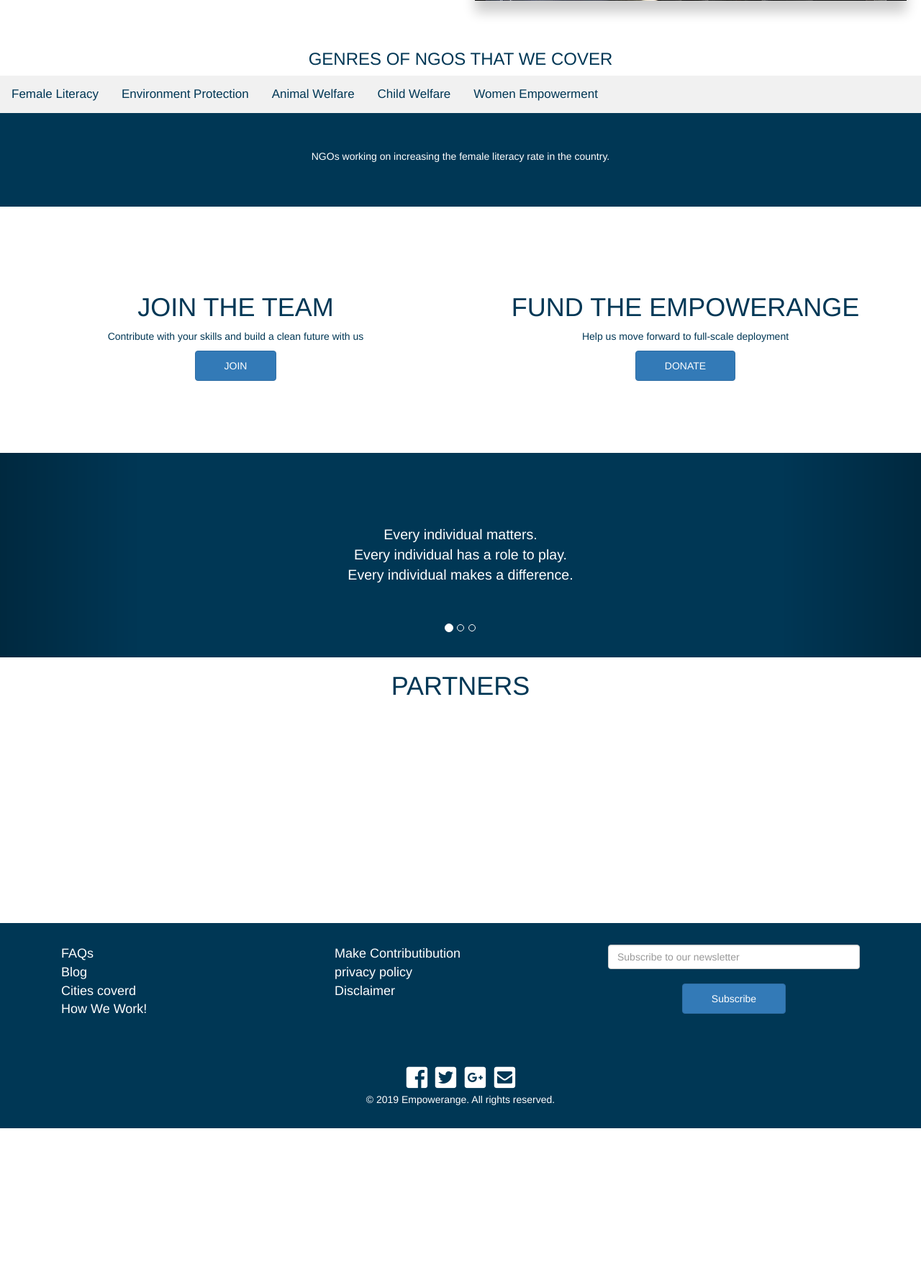
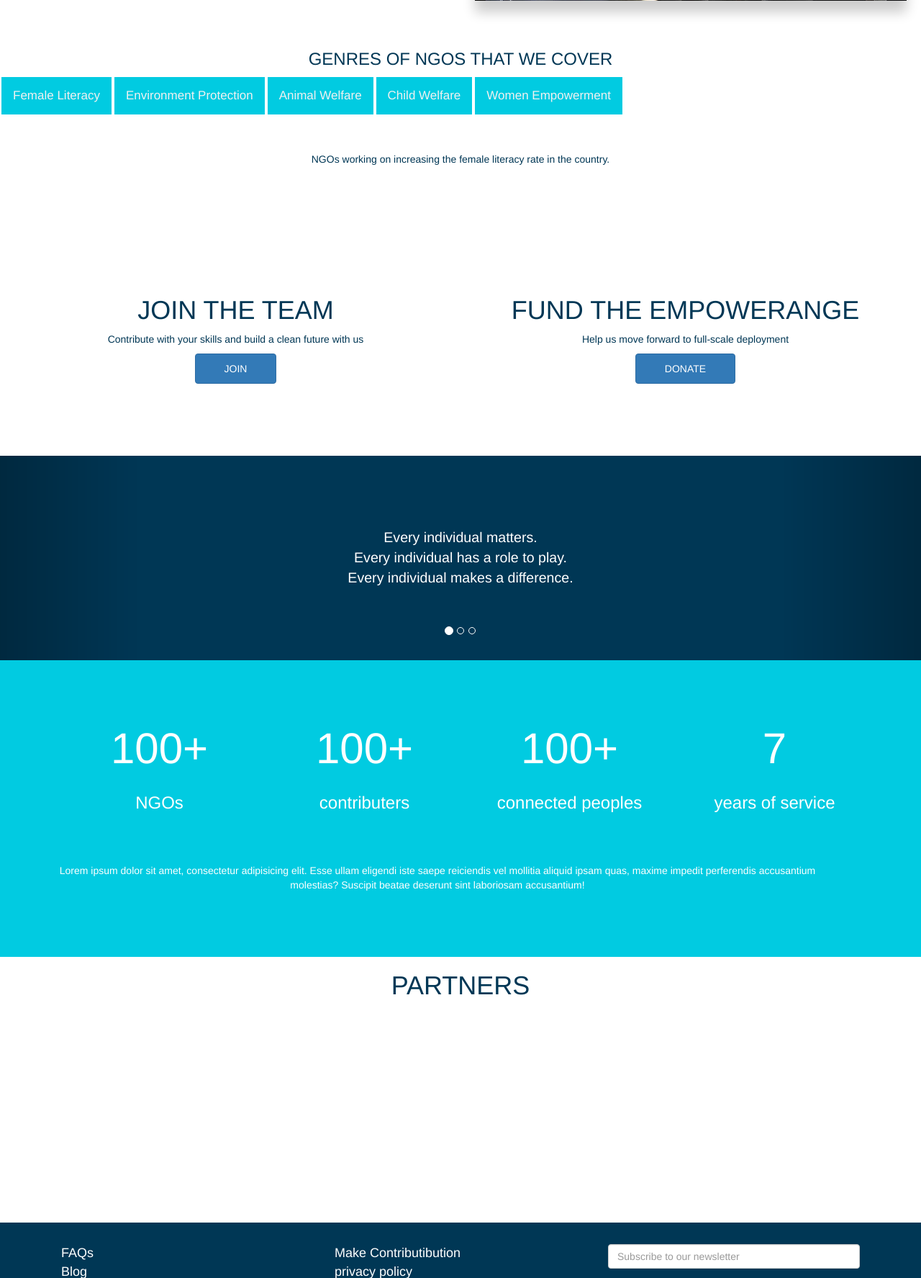
Before and after one commit to empowerange/empowerange.github.io, a PHP site: page /index/index.html in a window 1280 px wide. Shown: the part 1355-3130 px from the top of the page at 72% size. Before the commit the page ends 2922 px from the top, so only its background shows below. Run offline with PHP 8.4, Linux system fonts and the light colour scheme; some libraries are stand-ins or nearby versions; some web fonts are replaced.

Commit message:
tabs and stats added

```diff
--- a/index/index.html
+++ b/index/index.html
@@ -27,7 +27,7 @@
 
 
 </head>
-<body onload="openTab(event, 'id1')">
+<body onload="xD()">
 	<nav class="navbar navbar-fixed-top navbar-default   ">
 		<div class="">
 			<div class="navbar-header">
@@ -140,7 +140,7 @@
 
 	<h3 class="text-center">GENRES OF NGOS THAT WE COVER</h3>
 
-
+<center>
 <div class="tab">
   <button class="tablinks" onclick="openTab(event, 'id1')">Female Literacy</button>
   <button class="tablinks" onclick="openTab(event, 'id2')">Environment Protection</button>
@@ -148,6 +148,7 @@
   <button class="tablinks" onclick="openTab(event, 'id4')">Child Welfare</button>
   <button class="tablinks" onclick="openTab(event, 'id5')">Women Empowerment</button>
 </div>
+</center>
 <!-- tabs description  -->
 <div id="id1" class=" tabcontent">
   <p>NGOs working on increasing the female literacy rate in the country. </p>
@@ -237,9 +238,41 @@
   </div>
 
 
+<!-- ================ stats ============== -->
+<div class="stats-div">
+  <div class="row container ">
+      <div class="col-md-3 col-sm-6">
+        <div  >
+          <span class="statistics-element"> 100+</span>
 
+          <h3 class="text-center">NGOs</h3>
+        </div>
+      </div>
+      <div class="col-md-3 col-sm-6">
+          <div >
+          <span class="statistics-element"> 100+</span>
 
+          <h3 class="text-center">contributers</h3>
+        </div>
+      </div>
+      <div class="col-md-3 col-sm-6">
+          <div  >
+              <span class="statistics-element">100+ </span>
 
+              <h3 class="text-center"> connected peoples</h3>
+            </div>
+      </div>
+      <div class="col-md-3 col-sm-6">
+          <div  >
+              <span class="statistics-element"> 7 </span>
+
+              <h3 class="text-center">years of service</h3>
+            </div>
+      </div>
+  </div>
+  <br><br><br>
+  <p class="text-center">Lorem ipsum dolor sit amet, consectetur adipisicing elit. Esse ullam eligendi iste saepe reiciendis vel mollitia aliquid ipsam quas, maxime impedit perferendis accusantium molestias? Suscipit beatae deserunt sint laboriosam accusantium! </p>
+</div>
 
 
 
--- a/index/script.js
+++ b/index/script.js
@@ -12,3 +12,6 @@ function openTab(evt, tabName) {
     document.getElementById(tabName).style.display = "block";
     evt.currentTarget.className += " active";
   }
+ xD=()=>{
+  openTab(event, 'id1');
+ }
--- a/index/style.css
+++ b/index/style.css
@@ -9,13 +9,19 @@
     margin: 0;
 }
 
+ .btn{
+   padding: 10px 40px;
+ }
 
 
 /* tabs styles */
 .tab {
+  margin: auto;
     overflow: hidden;
+    position: sticky;
     /* border: 1px solid #ccc; */
-    background-color: #f1f1f1
+    /* background-color: #01CBE1; */
+    /* background-color: #f1f1f1; */
   }
 
   /* Style the buttons inside the tab */
@@ -28,6 +34,10 @@
     padding: 14px 16px;
     transition: 0.3s;
     font-size: 17px;
+    color: #f1f1f1;
+    background-color: #01CBE1;
+    margin: 1px;
+    border: 1px solid white;
   }
 
   /* Change background color of buttons on hover */
@@ -37,8 +47,9 @@
 
   /* Create an active/current tablink class */
   .tab button.active {
-    background-color: #003755;
-    color: white;
+    background-color: white;
+    color: #01CBE1;
+    border-bottom: 1px solid #01CBE1;
   }
 
   .default-tab{
@@ -51,8 +62,8 @@
     border-top: none;
     padding :50px;
     text-align: center;
-    background-color: #003755;
-    color: white;
+    color: #003755;
+    background-color: #fff;
   }
 
   .col-sm-6 i{
@@ -71,6 +82,21 @@
     font-size: 1.4em;
     text-align: center;
  }
- .btn{
-   padding: 10px 40px;
- }
+
+
+ /* stats css */
+
+ .statistics-element{
+  display: flex;
+  justify-content: center;
+  font-size: 60px;
+}
+
+.stats-div{
+  background: #01CBE1;
+
+  color: white ;
+  /* padding-left:10%;
+  padding-right:10%; */
+  padding: 80px 10% 80px 5%;
+}
```
